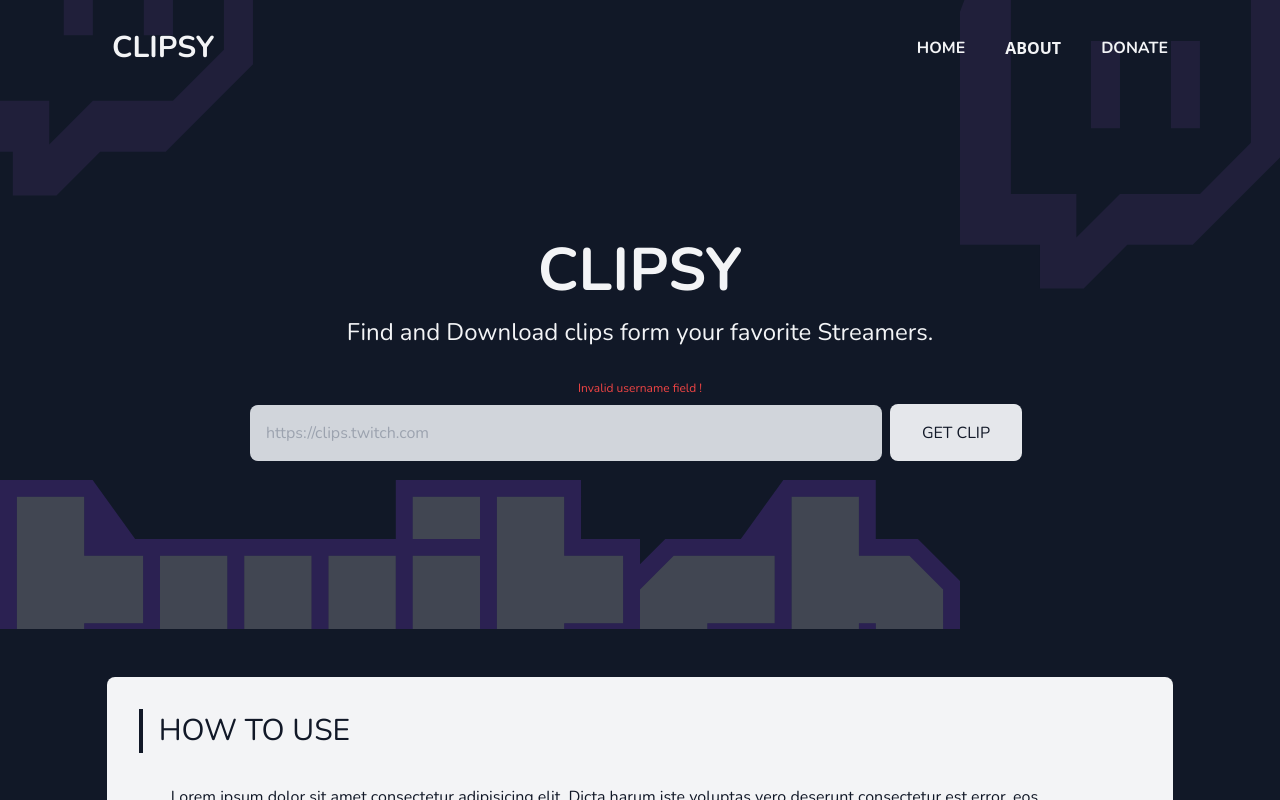
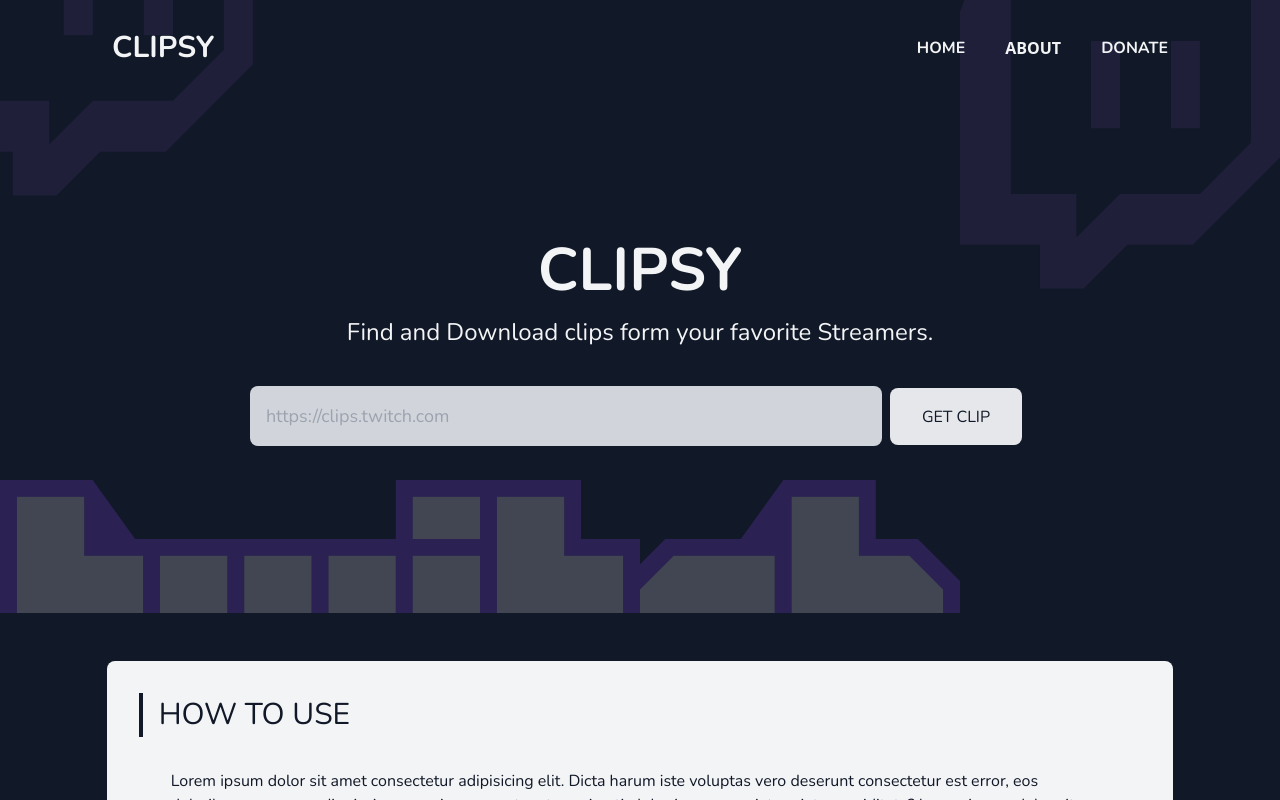
Before and after one commit to ananthunalloor/Clipsy, a Nuxt app: page / in a window 1280 px wide. Shown: the top 800 px of the page. Built offline with nearby package versions, Linux system fonts and the light colour scheme.

Commit message:
working fetch and card

```diff
--- a/components/card.vue
+++ b/components/card.vue
@@ -6,30 +6,32 @@
         class=" flex justify-center items-center rounded-t-lg"
       >
         <img
-          src="https://clips-media-assets2.twitch.tv/vod-1120371160-offset-23248-preview-480x272.jpg"
-          alt=""
+          :src= thumbnail_url
+          :alt= title
         />
       </div>
       <div class="px-8 py-8">
         <div class="flex justify-between just-nuni">
             <div class="text-red-500">
                 <i class="fas fa-eye"></i>
-                <span class="text-sm"> 20972</span>
+                <span class="text-sm"> {{view_count}}</span>
             </div>
             <div class="text-blue-600">
                 <i class="far fa-clock"></i>
-                <span class="text-sm"> 30</span>
+                <span class="text-sm"> {{duration}}</span>
             </div>
 
         </div>
         <div class="flex justify-between just-nuni pt-2">
-          <p class="text-gray-600 italic hover:underline reg-nuni">AnthonyZ</p>
+          <p class="text-gray-600 italic hover:underline reg-nuni">{{broadcaster_name}}</p>
           <p class="text-xs">2021-08-17</p>
         </div>
         <p class="font-bold text-xl text-gray-700 reg-nuni">
-          Tony Gives Ludwig Some Harsh Final Words
+          {{title}}
         </p>
         <div class="flex justify-center mt-6">
+          <form :action=download_link>
+
           <button
             class="
               bg-blue-500
@@ -43,9 +45,23 @@
           >
             DOWNLOAD
           </button>
+          </form>
         </div>
       </div>
     </div>
   </div>
   </section>
 </template>
+<script>
+export default {
+props:{
+      title: String,
+    thumbnail_url: String,
+    duration: Number,
+    view_count: Number,
+    created_at: String,
+    broadcaster_name: String,
+    download_link: String,
+}
+}
+</script>
--- a/components/clipsearch.vue
+++ b/components/clipsearch.vue
@@ -6,7 +6,14 @@
           <i class="text-4xl text-gray-100 hover:text-red-500 fas fa-times"></i>
         </button>
       </div>
-      <Card />
+      <Card v-if="resData.title != ''"
+      :title="resData.title"
+      :thumbnail_url="resData.thumbnailurl"
+      :duration="resData.duration"
+      :download_link="resData.downloadlink"
+      :broadcaster_name="resData.broadcaster"
+      :view_count="resData.viewcount"
+      />
     </div>
     <div class="w-full mt-32 mb-40">
       <div class="text-center p-4">
@@ -18,15 +25,17 @@
         >
       </div>
       <div class="pt-8 text-center px-2">
-        <span class="flex items-center justify-center text-red-500 text-xs just-nuni">
-          Invalid username field !</span>
-        <input v-model="cliplink"
-          class="p-4 lg:w-6/12 sm:w-11/12 md:w-9/12 rounded-lg bg-gray-300 text-blue-400 just-nuni"
-          type="url" name="searchclip" pattern="https://.*" placeholder="https://clips.twitch.com"/>
-        <button v-on:click="getCliplink()"
+        <form :model="clipForm" v-on:submit.prevent="getCliplink(clipForm)">
+        <span class="flex items-center justify-center text-red-500 font-semibold text-sm just-nuni">
+          {{err}}</span>
+        <input v-model="clipForm.url"
+          class="p-4 lg:w-6/12 sm:w-11/12 md:w-9/12 rounded-lg bg-gray-300 text-grey-900 text-lg just-nuni"
+          type="url" placeholder="https://clips.twitch.com" required/>
+        <button type="submit"
           class="px-8 py-4 m-2 bg-gray-200 hover:bg-purple-600 rounded-lg">
           <span class="text-gray-900 hover:text-gray-100 just-nuni">GET CLIP</span>
         </button>
+        </form>
       </div>
     </div>
   </div>
@@ -36,15 +45,69 @@
   data() {
     return {
       card: false,
-      cliplink: '',
-      errStyle: ' border-2 border-red-500',
+      clipid: '',
+      err: '',
+      res: Object,
+      clipForm:{
+        url:''
+      },
+      resData:{
+        id:'',
+        url:'',
+        broadcaster: '',
+        videoid: '',
+        title: '',
+        viewcount: '',
+        createdat: '',
+        thumbnailurl: '',
+        duration: '',
+        downloadlink:'',
+      },
     }
   },
   methods: {
-    getCliplink() {
-      console.log(this.cliplink)
-      this.card = !this.card
+    getCliplink(data) {
+      this.clipid = ''
+      var url = new URL(data.url)
+      var hostname = url.hostname
+      if(hostname == 'www.twitch.tv')
+      {
+        var pathname = url.pathname
+          var paths = pathname.match(/([^\/]+)/g)
+          var path = paths[2]
+      }
+      else if(hostname == 'clips.twitch.tv'){
+      var pathname = url.pathname
+          var paths = pathname.match(/([^\/]+)/g)
+          var path = paths[0]
+      }
+      else{
+        this.err= 'Enter valid URL!!!'
+      }
+      this.clipid = path
+      if(path != undefined)
+      {
+        this.fetchclip(this.clipid)
+      }
     },
+    async fetchclip(clipid)
+    {
+      this.res = await this.$axios.$get('clips?id=' + clipid)
+      if(this.res.data != []){
+        this.resData.id = this.res.data[0].id
+        this.resData.url = this.res.data[0].url
+        this.resData.broadcaster = this.res.data[0].broadcaster_name
+        this.resData.videoid = this.res.data[0].video_id
+        this.resData.title = this.res.data[0].title
+        this.resData.viewcount = this.res.data[0].view_count
+        this.resData.createdat = this.res.data[0].created_at
+        this.resData.thumbnailurl = this.res.data[0].thumbnail_url
+        this.resData.duration = this.res.data[0].duration
+        this.resData.downloadlink = this.res.data[0].thumbnail_url.split('-preview', 1) + '.mp4'
+        this.card = true
+      }
+      console.log(this.resData.id);
+    }
   },
 }
 </script>
--- a/layouts/default.vue
+++ b/layouts/default.vue
@@ -1,5 +1,5 @@
 <template>
-<section class="landing bg-gray-900 h-screen">
+<section class="landing bg-gray-900 h-screen" id="home">
     <Navbar />
     <Nuxt />
     <Footer/>
--- a/nuxt.config.js
+++ b/nuxt.config.js
@@ -50,7 +50,16 @@
   ],
 
   // Axios module configuration: https://go.nuxtjs.dev/config-axios
-  axios: {},
+  axios: {
+    baseURL: 'https://api.twitch.tv/helix/',
+    headers : {
+      common: {
+        'Authorization' : 'Bearer vxm2afcnbdd9umgrkhuc5oajob1qcd',
+        'client-id' : 'g8a0a342jlmwvzb1013e5966ee06d0'
+      }
+    },
+  },
+
 
   // PWA module configuration: https://go.nuxtjs.dev/pwa
   pwa: {
--- a/pages/index.vue
+++ b/pages/index.vue
@@ -1,5 +1,5 @@
 <template>
-  <section id="home">
+  <section>
       <Clipsearch />
       <About />
   </section>
```
